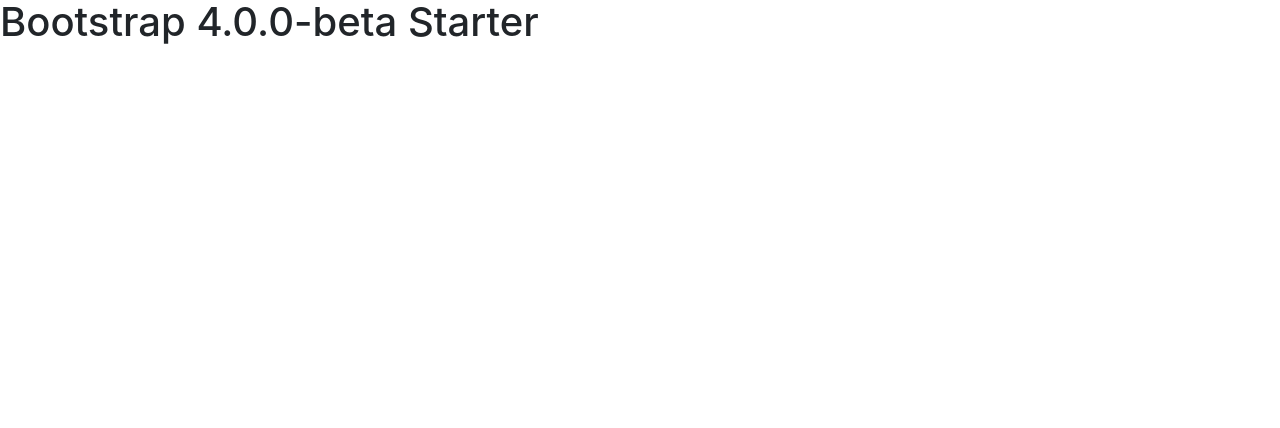
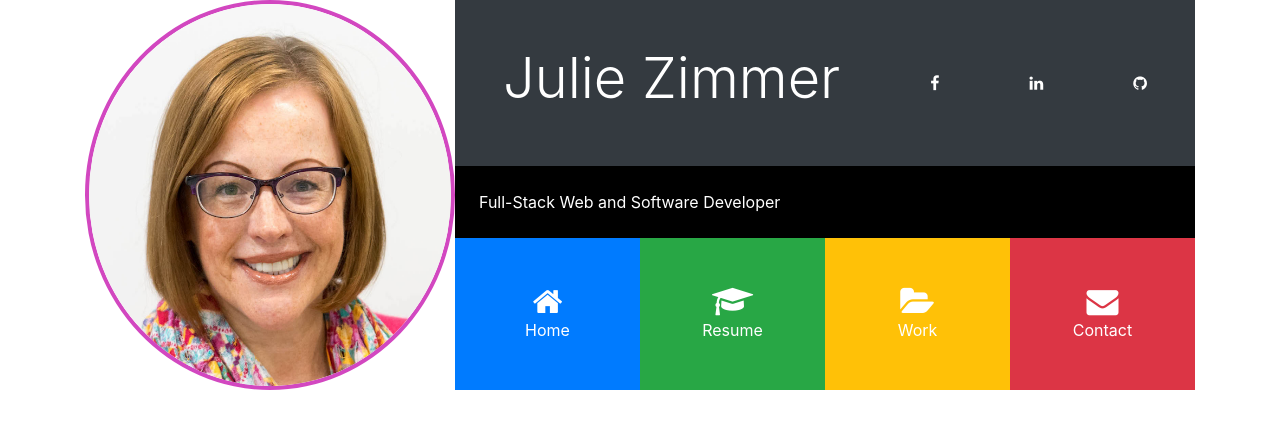
Before and after one commit to juliezimmer/portfolio-page, a website: page src/index.html in a window 1280 px wide. Drawn offline with Linux system fonts and the light colour scheme.

Commit message:
portfolio headder done

```diff
--- a/src/index.html
+++ b/src/index.html
@@ -1,16 +1,62 @@
 <!DOCTYPE html>
-<html class="no-js" lang="en">
+<html lang="en">
 <head>
-        <meta http-equiv="x-ua-compatible" content="ie=edge">
+  <meta http-equiv="X-UA-compatible" content="ie=edge">
 	<meta name="viewport" content="width=device-width, initial-scale=1.0" />
   <link rel="stylesheet" href="css/font-awesome.min.css">
   <link rel="stylesheet" href="css/bootstrap.css">
   <link rel="stylesheet" href="css/style.css">
-        <title>Bootstrap 4 Starter Pack</title>
+  <title>My Portfolio Page</title>
 </head>
 
 <body>
-        <h1>Bootstrap 4.0.0-beta Starter</h1>
+<!-- the entire site will be inside this container -->
+  <div class="container">
+    <header id="main-header">
+      <div class="row no-gutters">
+        <div class="col-lg-4 col-md-5">
+          <img src="img/julie.png" class="rounded-circle">
+        </div>
+        <div class="col-lg-8 col md-7">
+          <!-- flex-column indicates that this is a vertical column -->
+          <div class="d-flex flex-column">
+            <div class="p-5 bg-dark text-white">
+              <div class="name d-flex flex-row justify-content-between align-items-center">
+                <h1 class="display-4">Julie Zimmer</h1>
+                <div><i class="fa fa-facebook"></i></div>
+                <div><i class="fa fa-linkedin"></i></div>
+                <div><i class="fa fa-github"></i></div>
+              </div> <!-- end div line 24 -->
+            </div> <!-- end <div class="p-5 bg-dark text-white"> line 23 -->
+
+
+            <div class="p-4 bg-black">
+              Full-Stack Web and Software Developer
+            </div>
+
+            <div>
+              <div class="d-flex flex-row text-white aligh-items-stretch text-center">
+                <div class="port-item p-4 bg-primary">
+                  <i class="fa fa-home d-block"></i> Home
+                </div>
+                <div class="port-item p-4 bg-success">
+                  <i class="fa fa-graduation-cap d-block"></i> Resume
+                </div>
+                <div class="port-item p-4 bg-warning">
+                  <i class="fa fa-folder-open d-block"></i> Work
+                </div>
+                <div class="port-item p-4 bg-danger">
+                  <i class="fa fa-envelope d-block"></i> Contact
+                </div>
+              </div>
+            </div>
+
+          </div> <!-- end <div class="d-flex flex-column"> line 22 -->
+        </div> <!-- end  <div class="col-lg-8 col md-7"> line 20 -->
+      </div> <!-- end div row no-gutters -->
+    </header>
+  </div> <!-- end container -->
+
 
   <script src="js/jquery.min.js"></script>
   <script src="js/popper.min.js"></script>
--- a/src/scss/style.scss
+++ b/src/scss/style.scss
@@ -1 +1,33 @@
 // Main Sass File
+
+.bg-black {
+  background: #000;
+  color:#fff;
+}
+
+#main-header {
+  img {
+    width: 100%;
+    height: 100%;
+    border: rgba(206, 54, 186, 0.913) 4px solid;
+
+  }
+
+  .port-item {
+    width: 30%;
+    .fa {
+        font-size: 2em;
+      }
+    }
+
+  .port-item:hover {
+        opacity: 0.8;
+        cursor: pointer;
+    }
+  }
+
+  @media(min-width:1199px) {
+    .port-item {
+        padding: 3em !important;
+    }
+  }
```
Also changed, not shown: src/css/style.css, src/img/julie.png (added). Lines whose indentation alone changed are shown as unchanged.
